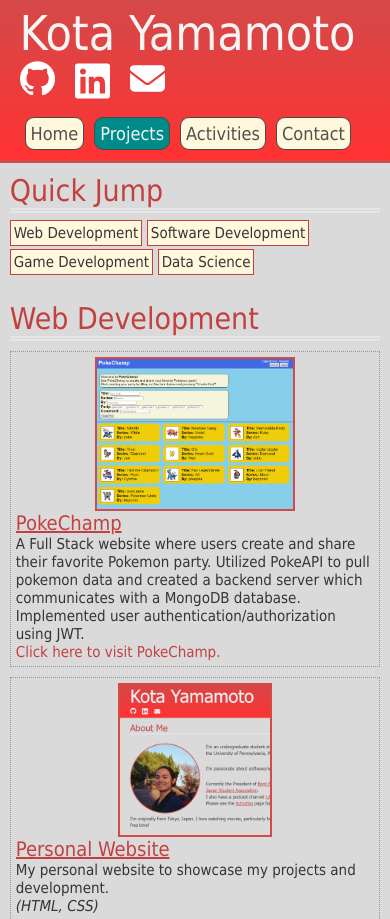
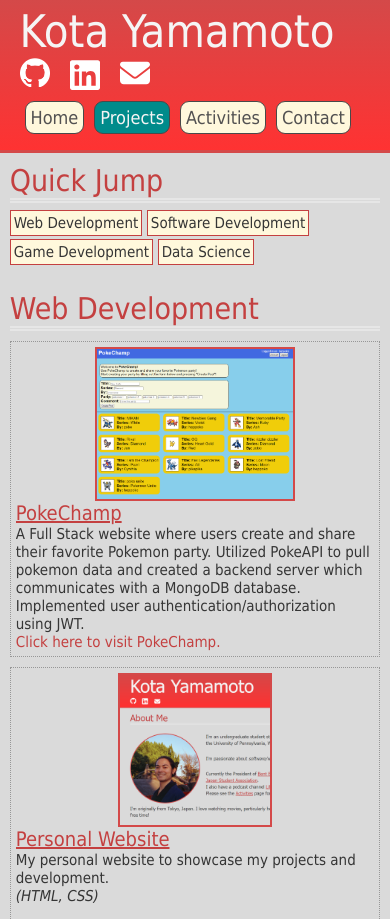
Before and after one commit to kotayam/personal-website, a plain HTML site: page projects.html in a window 390 px wide. Shown: the top 919 px of the page. Drawn offline with Linux system fonts and the light colour scheme.

Commit message:
adjusted header

```diff
--- a/main.css
+++ b/main.css
@@ -111,7 +111,7 @@ html, body {
         top: 0;
         z-index: 999;
         width: 100%;
-        height: 160px;
+        height: 150px;
         background-image: linear-gradient(rgb(212, 73, 73), rgb(255, 50, 50));
         border-bottom: solid rgb(212, 73, 73);
     }
@@ -128,7 +128,7 @@ html, body {
     }
 
     #name h1 {
-        font-size: 3em;
+        font-size: 45px;
         font-weight: 450;
         color: whitesmoke;
     }
@@ -142,18 +142,18 @@ html, body {
     }
 
     #github a img {
-        width: 35px;
+        width: 30px;
         margin-right: 20px;
     }
 
     #linkedin a img {
-        width: 35px;
+        width: 30px;
         filter: invert(1);
         margin-right: 20px;
     }
 
     #email a img {
-        width: 35px;
+        width: 30px;
         filter: invert(1);
     }
 
@@ -162,8 +162,7 @@ html, body {
     }
 
     #menu {
-        position: absolute;
-        bottom: 5px;
+        display: inline-block;
     }
     #menu ul {
         list-style: none;
--- a/projects.html
+++ b/projects.html
@@ -188,9 +188,9 @@
                   block movements, rotation, deletion and keeping track of game
                   stats.
                   <br><a
-                    href="https://kotayam.github.io/tetris-clone/"
+                    href="https://tetris.heppoko.space/"
                     target="_blank"
-                    >Click here to play game.</a
+                    >Click here to play the game.</a
                   >
                   <br><em>(HTML, CSS, JavaScript)</em>
                 </p>
```
